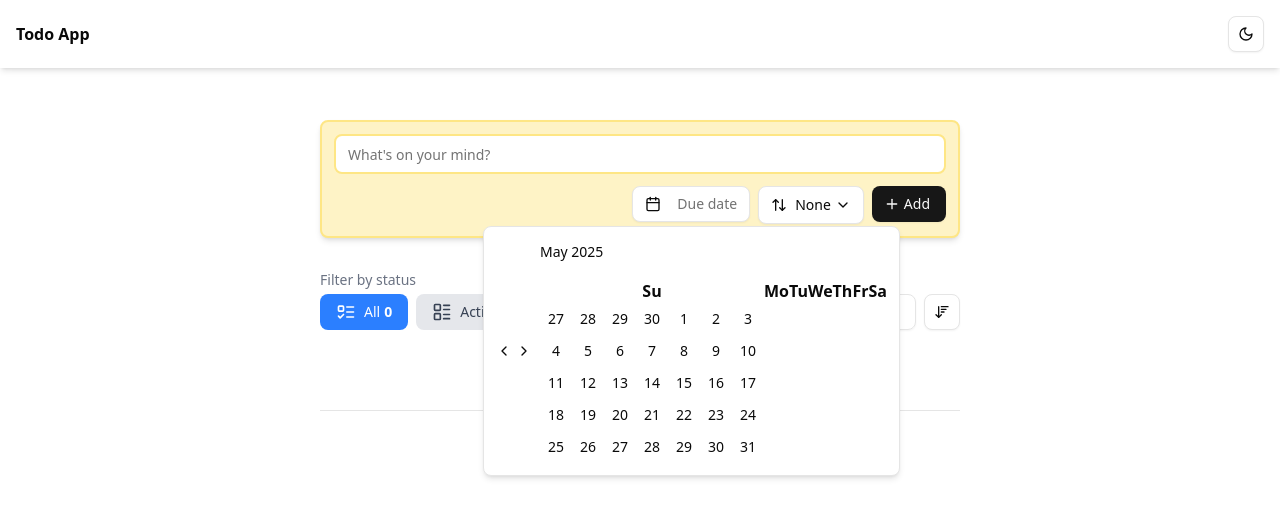
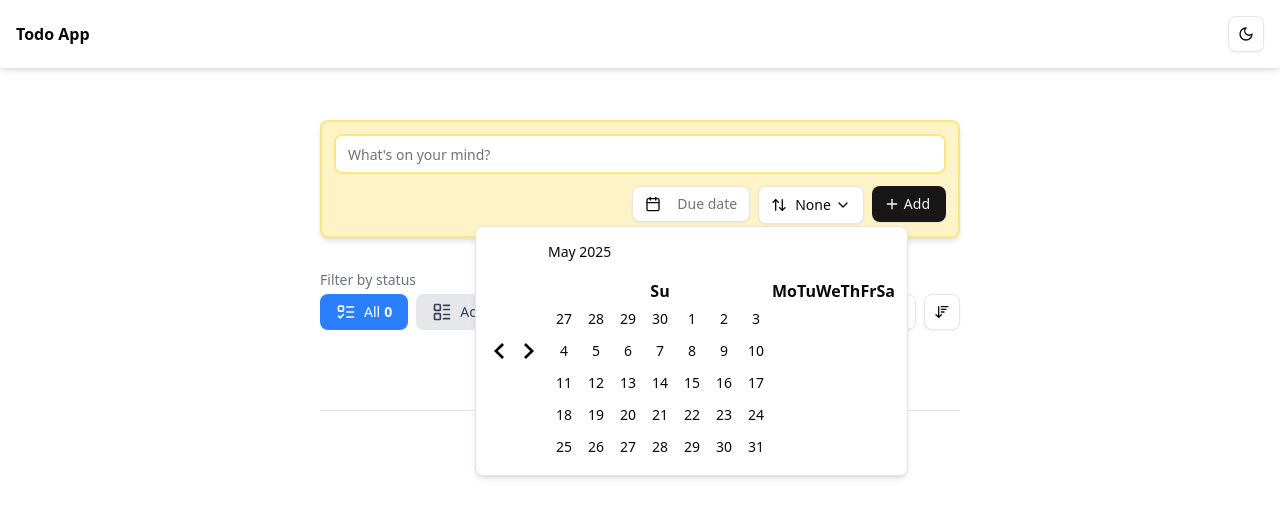
Before and after one commit to shynnobi/vpf-todo-app, a React (Vite) app: page /todos in a window 1280 px wide. Both pictures are taken after a click on the button "Due date". Shown: the top 518 px of the page. Built offline with nearby package versions, Linux system fonts and the light colour scheme.

Commit message:
fix: remove Chevron component reference to resolve TypeScript errors

```diff
--- a/src/components/ui/calendar.tsx
+++ b/src/components/ui/calendar.tsx
@@ -1,11 +1,11 @@
-import { DayPicker, DayPickerProps } from 'react-day-picker';
-import { ChevronLeft, ChevronRight } from 'lucide-react';
+import * as React from 'react';
+import { DayPicker } from 'react-day-picker';
 
 import { buttonVariants } from '@/components/ui/button';
 import { cn } from '@/lib/utils';
 
 // Extend the DayPickerProps interface to include custom components
-type CalendarProps = DayPickerProps & {
+type CalendarProps = React.ComponentProps<typeof DayPicker> & {
 	className?: string;
 };
 
@@ -53,14 +53,6 @@ function Calendar({ className, classNames, showOutsideDays = true, ...props }: C
 				day_hidden: 'invisible',
 				...classNames,
 			}}
-			components={{
-				Chevron: ({ orientation }) =>
-					orientation === 'left' ? (
-						<ChevronLeft className="size-4" aria-hidden="true" />
-					) : (
-						<ChevronRight className="size-4" aria-hidden="true" />
-					),
-			}}
 			{...props}
 		/>
 	);
```
